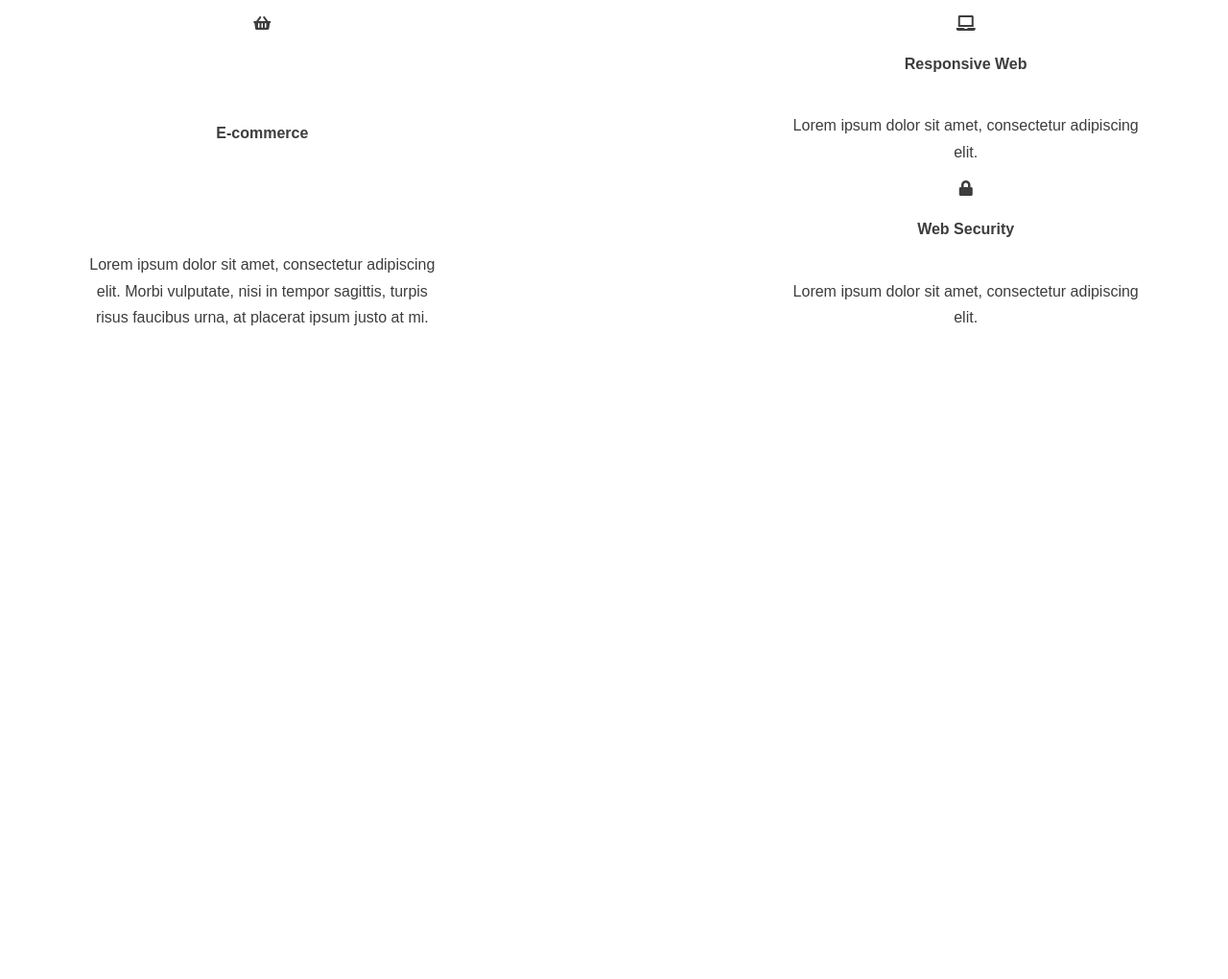
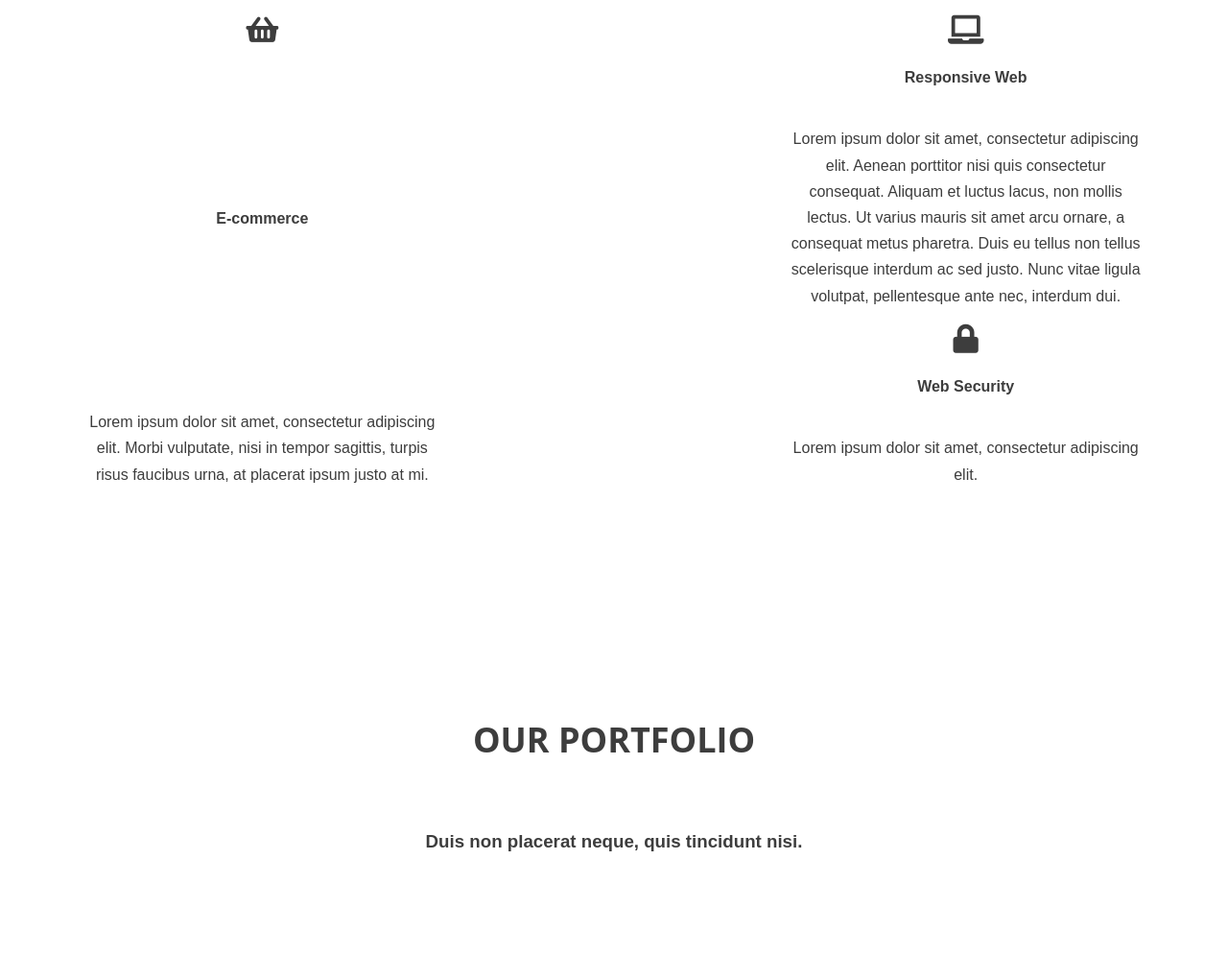
Before and after one commit to Kubakie/landing-page, a website: page index.html in a window 1280 px wide. Shown: the part 1064-2084 px from the top of the page at 96% size. Before the commit the page ends 1532 px from the top, so only its background shows below. Drawn offline with Linux system fonts and the light colour scheme.

Commit message:
Add portfolio section

```diff
--- a/index.html
+++ b/index.html
@@ -20,7 +20,7 @@
     </header>
     <section class="services">
         <div class="container">
-            <h1 class="section-title">SERVICES</h1>
+            <h1 class="section-title">services</h1>
             <h3 class="section-subtitle">Nasze usługi</h3>
             <div class="wrapper">
                 <div class="box-ecom">
@@ -33,7 +33,7 @@
                 <div class="box-resweb">
                     <i class="fas fa-laptop"></i>
                     <h4>Responsive Web</h4>
-                    <p>Lorem ipsum dolor sit amet, consectetur adipiscing elit.</p>
+                    <p>Lorem ipsum dolor sit amet, consectetur adipiscing elit. Aenean porttitor nisi quis consectetur consequat. Aliquam et luctus lacus, non mollis lectus. Ut varius mauris sit amet arcu ornare, a consequat metus pharetra. Duis eu tellus non tellus scelerisque interdum ac sed justo. Nunc vitae ligula volutpat, pellentesque ante nec, interdum dui.</p>
                     <div class="box-websec">
                         <i class="fas fa-lock"></i>
                         <h4>Web Security</h4>
@@ -49,6 +49,11 @@
         </div>
 
     </section>
+    <section class="portfolio">
+        <h1 class="section-title">our portfolio</h1>
+        <h3 class="section-subtitle">Duis non placerat neque, quis tincidunt nisi.</h3>
+
+    </section>
 
 </body>
 
--- a/sass/style.scss
+++ b/sass/style.scss
@@ -23,6 +23,19 @@ body {
     font-family: $font-text;
 }
 
+i {
+    font-size: 30px;
+
+
+}
+
+
+
+p {
+    word-wrap: break-word;
+
+}
+
 .container {
     max-width: 1140px;
     margin: 0 auto;
@@ -32,13 +45,15 @@ body {
 /* Sections*/
 section {
     padding: 108px 0;
+
 }
 
 .section-title {
     position: relative;
     font-size: 36px;
     margin: 0 0 60px 0;
-    font-family: $font-header
+    font-family: $font-header;
+    text-transform: uppercase;
 }
 
 .wrapper {
@@ -55,6 +70,7 @@ section {
     display: flex;
     flex-direction: column;
     justify-content: space-between;
+    text-align: center;
 }
 
 
@@ -123,6 +139,7 @@ section {
 /*Skills*/
 [class^="skill-"] {
     position: relative;
+
 }
 
 .skill-image {
```
Also changed, not shown: css/style.css, 1 other file.
